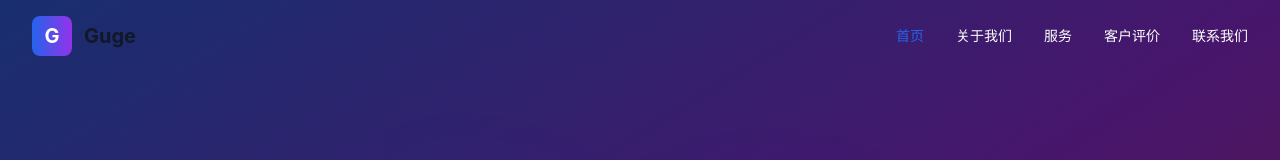
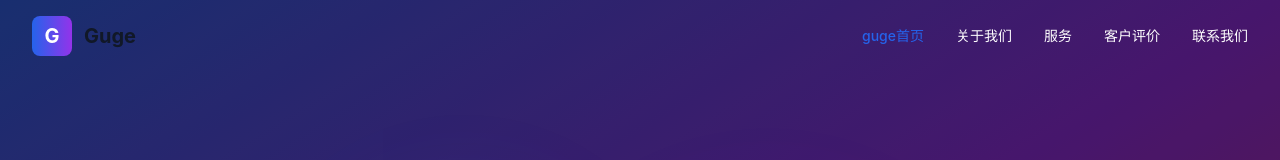
Before and after one commit to guge431/reactWeb3Demo, a React (Create React App) app: page / in a window 1280 px wide. Shown: the top 160 px of the page. Built offline with nearby package versions, Linux system fonts and the light colour scheme.

Commit message:
feat:咕咯首页

```diff
--- a/src/App.js
+++ b/src/App.js
@@ -86,7 +86,7 @@ const App = () => {
                       : scrolled ? 'text-gray-700 hover:text-blue-600' : 'text-white hover:text-blue-300'
                   }`}
                 >
-                  {item === 'home' && '首页'}
+                  {item === 'home' && 'guge首页'}
                   {item === 'about' && '关于我们'}
                   {item === 'services' && '服务'}
                   {item === 'testimonials' && '客户评价'}
```
